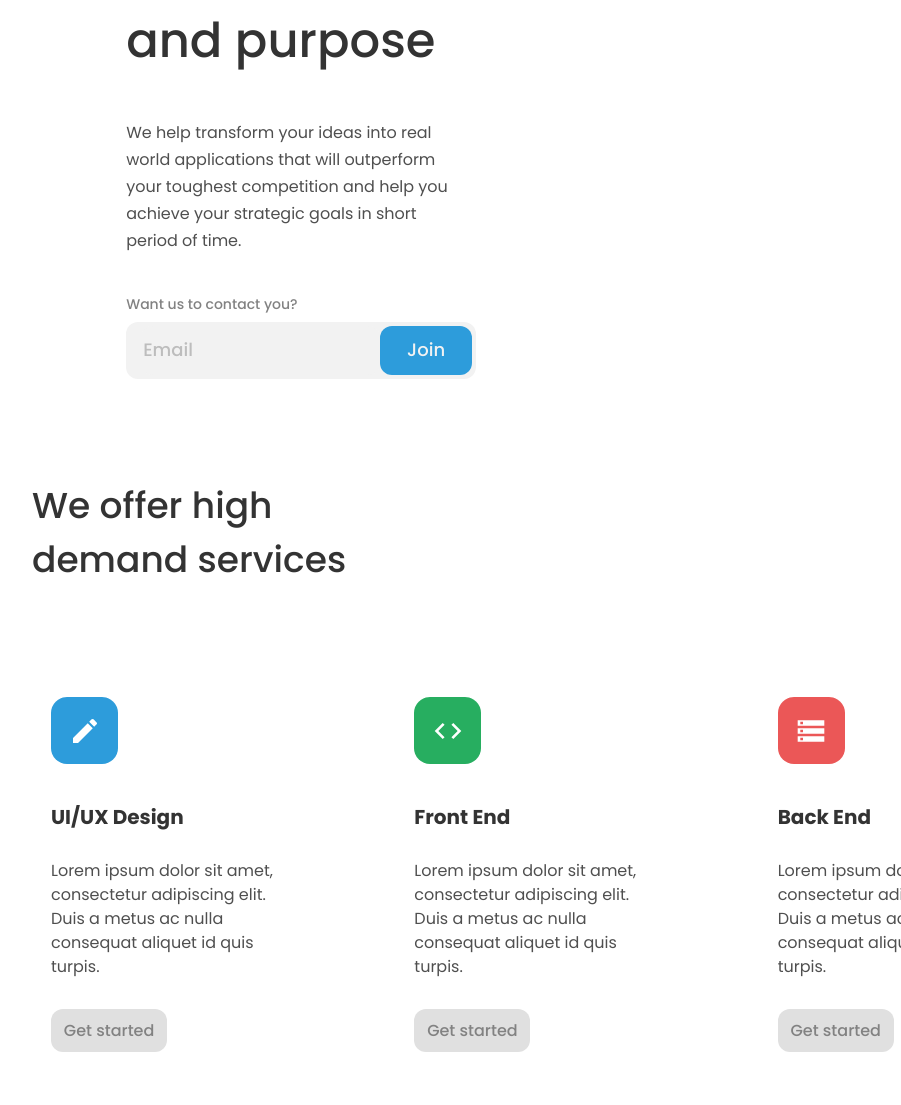
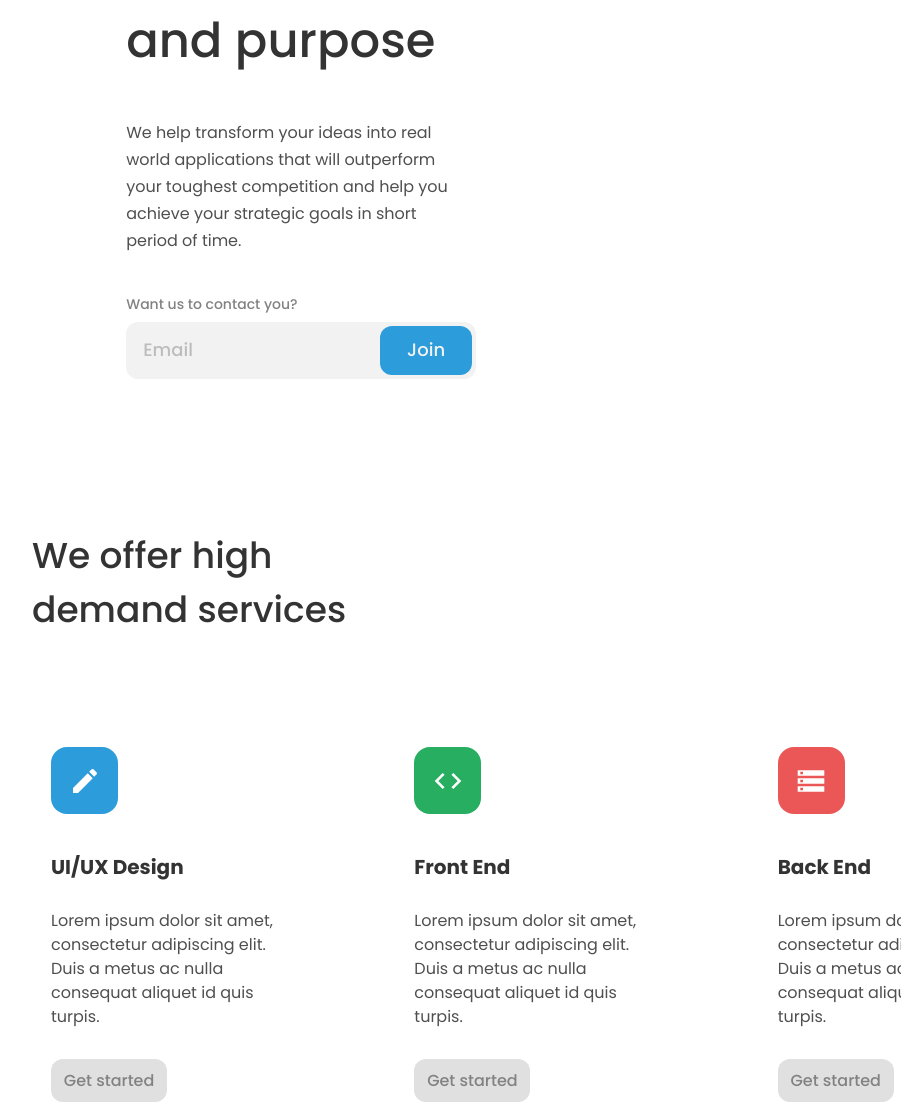
Before and after one commit to samet-keles/Responsive-Web-Developer, a website: page HomePage/index.html in a window 1280 px wide. Shown: the part 827-1932 px from the top of the page, without its empty margins (103-1004 px from the left). Drawn offline with nearby package versions, Linux system fonts and the light colour scheme; files that its build step writes are made by us from their sources.

Commit message:
Add files via upload

```diff
--- a/HomePage/sass/helper/global.scss
+++ b/HomePage/sass/helper/global.scss
@@ -36,15 +36,19 @@ html {
 
 // Join Component Start
 .Join {
+  margin-bottom: 15rem;
   @include mq("tablet") {
+    min-width: 35rem;
     max-width: 41rem;
   }
 
   @include mq("desktop") {
+    min-width: 35rem;
     max-width: 65rem;
   }
 
   @include mq("large") {
+    min-width: 35rem;
     max-width: 71rem;
   }
   &-label {
```
